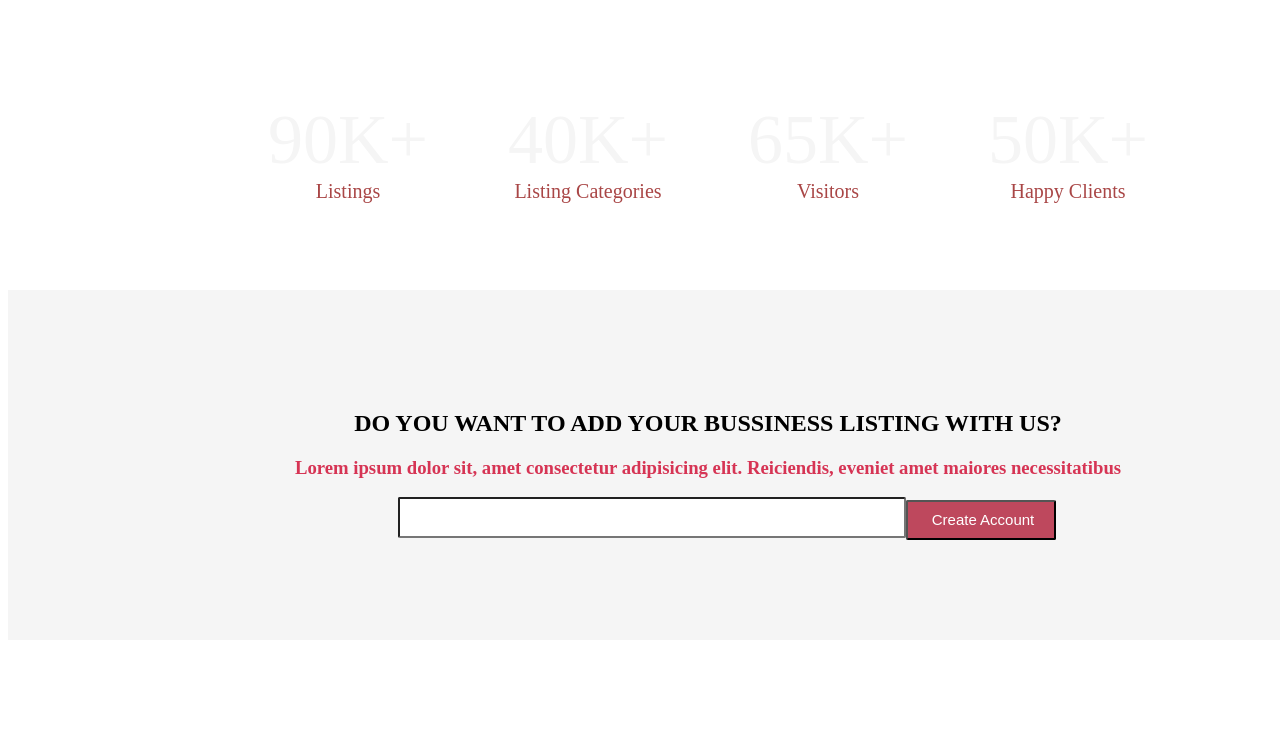
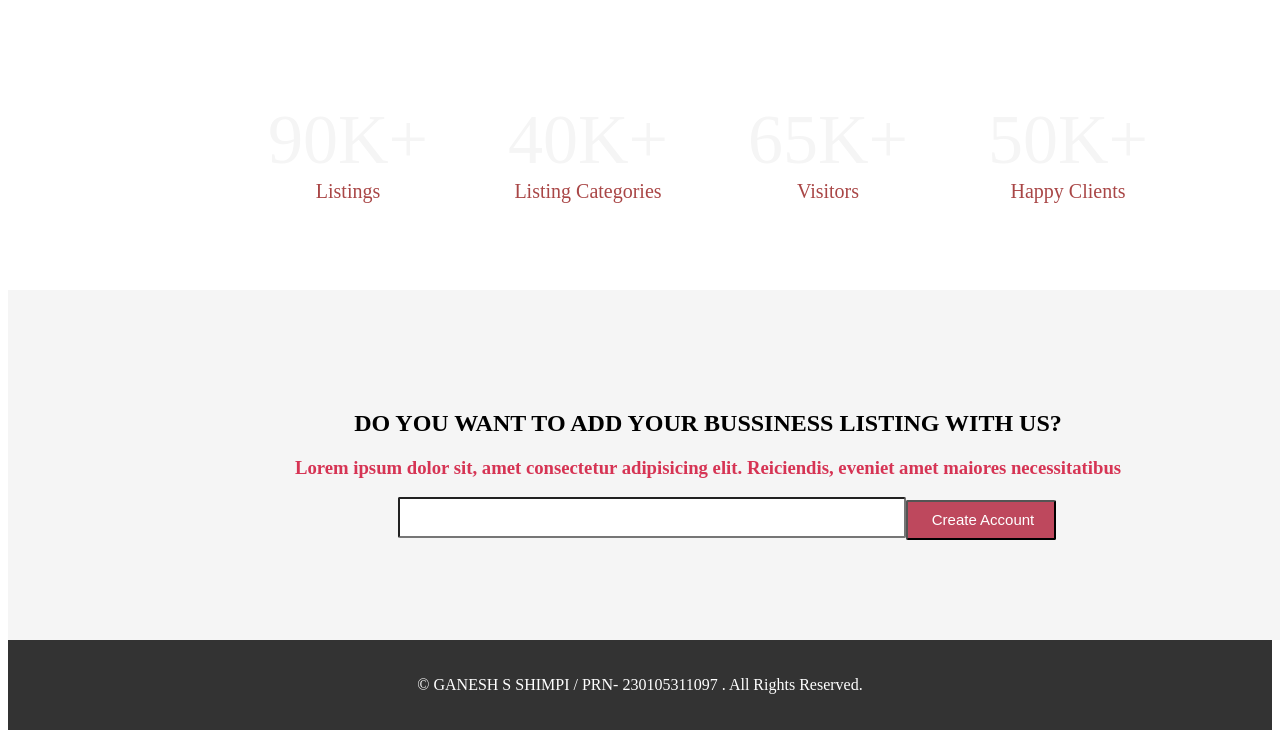
Before and after one commit to Ganeshshimpi2310/230105311097, a plain HTML site: page subjects/restro-project/restroproject.html in a window 1280 px wide. Shown: the part 2851-3589 px from the top of the page. Before the commit the page ends 3561 px from the top, so only its background shows below. Drawn offline with Linux system fonts and the light colour scheme.

Commit message:
Update restroproject.html

```diff
--- a/subjects/restro-project/restroproject.html
+++ b/subjects/restro-project/restroproject.html
@@ -215,4 +215,13 @@
 
     </div>
 </body>
+
+    <footer>
+
+            <p>&copy; GANESH S SHIMPI /
+                 PRN- 230105311097 . All Rights Reserved.
+
+            </p>
+
+        </footer>
 </html>
```
